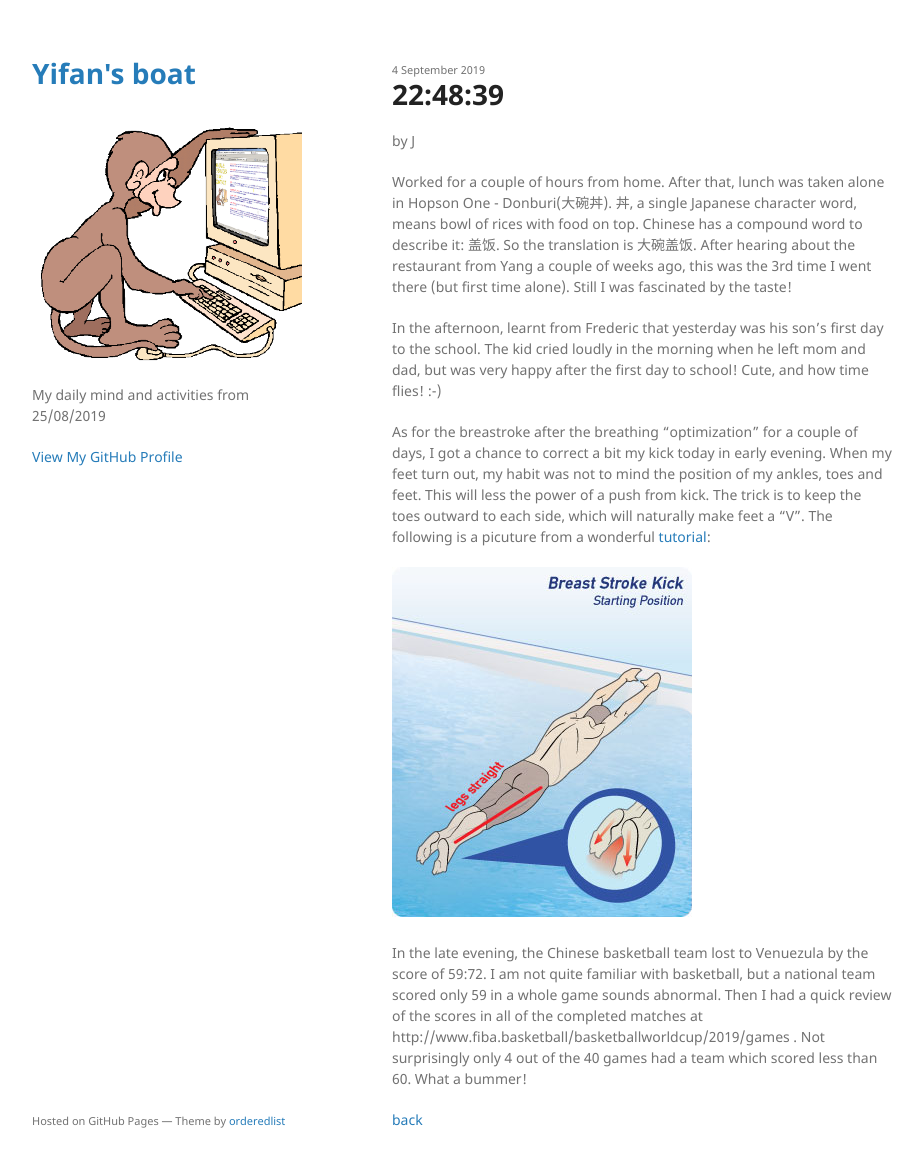
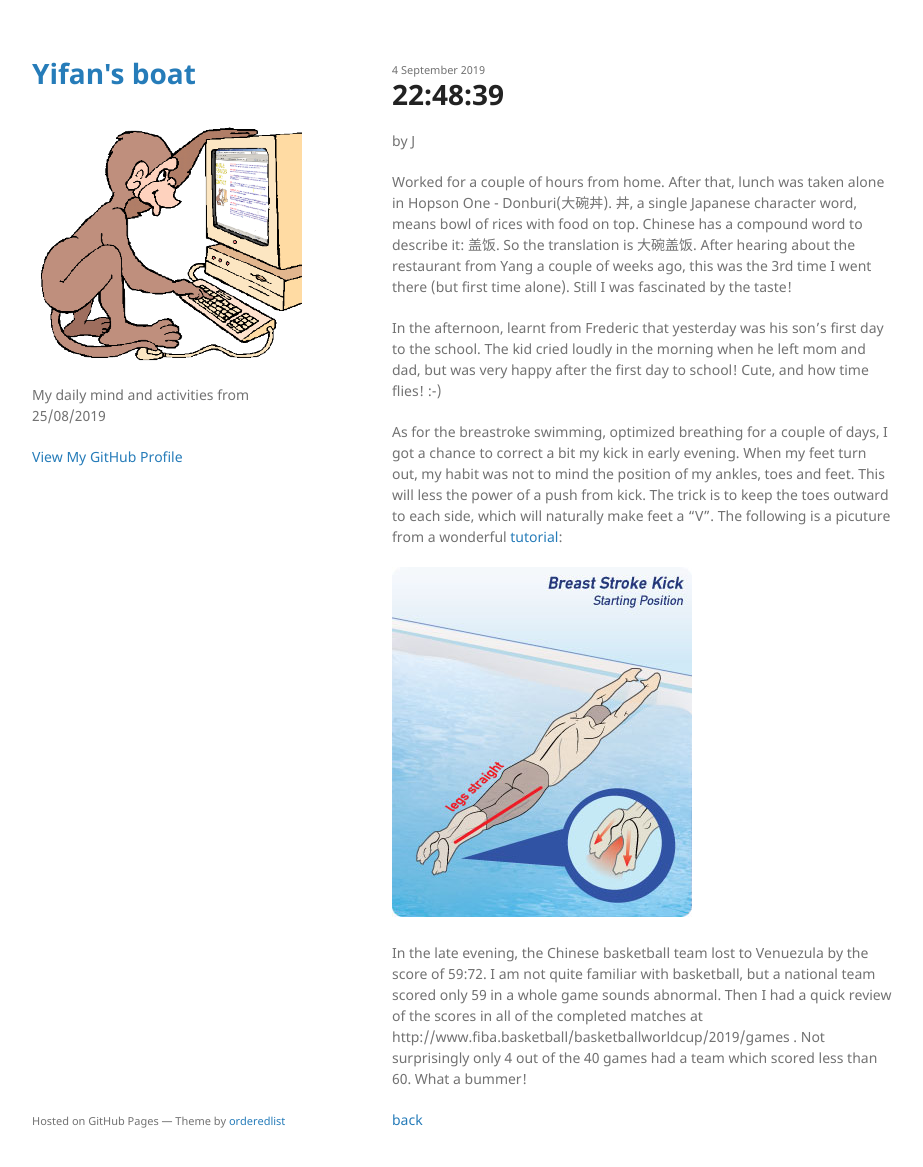
Before and after one commit to yifanjiang/yifanjiang.github.io, a Jekyll site: the page built from _posts/2019-09-04-22:48:39.md, in a window 1280 px wide and 1200 px high. Shown: the top 1167 px of the window, without its empty margins (178-1101 px from the left). Built offline with Jekyll 4.4.1, drawn with Linux system fonts in a browser that asks for light colours.

Commit message:
update 2019-09-04-22:48:39.md

```diff
--- a/_posts/2019-09-04-22:48:39.md
+++ b/_posts/2019-09-04-22:48:39.md
@@ -16,13 +16,13 @@ son's first day to the school. The kid cried loudly in the
 morning when he left mom and dad, but was very happy after the
 first day to school! Cute, and how time flies! :-)
 
-As for the breastroke after the breathing "optimization" for a
-couple of days, I got a chance to correct a bit my kick today in
-early evening. When my feet turn out, my habit was not to mind
-the position of my ankles, toes and feet. This will less the
-power of a push from kick. The trick is to keep the toes outward
-to each side, which will naturally make feet a "V". The following
-is a picuture from a wonderful
+As for the breastroke swimming, optimized breathing for a couple
+of days, I got a chance to correct a bit my kick in early
+evening. When my feet turn out, my habit was not to mind the
+position of my ankles, toes and feet. This will less the power of
+a push from kick. The trick is to keep the toes outward to each
+side, which will naturally make feet a "V". The following is a
+picuture from a wonderful
 [tutorial](https://www.swimoutlet.com/guides/how-to-kick-breaststroke):
 
 ![Picture from swimoutlet](../../../assets/img/breakstroke-kick.jpg)
```
